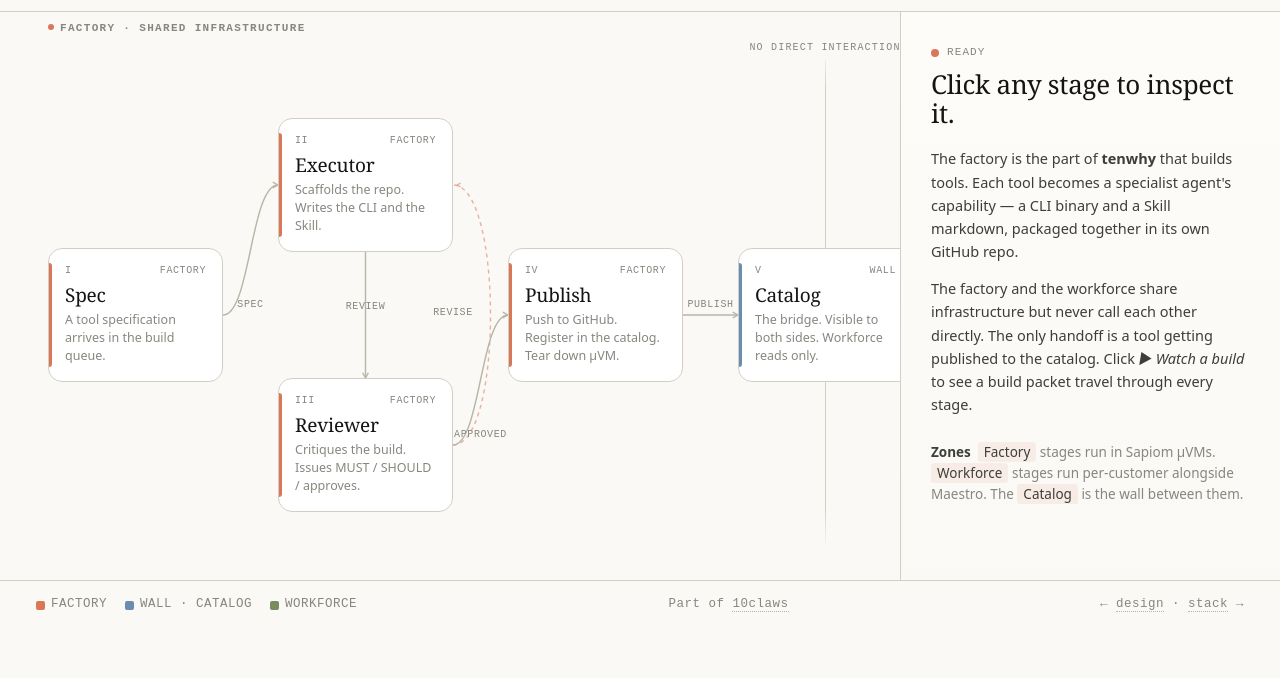
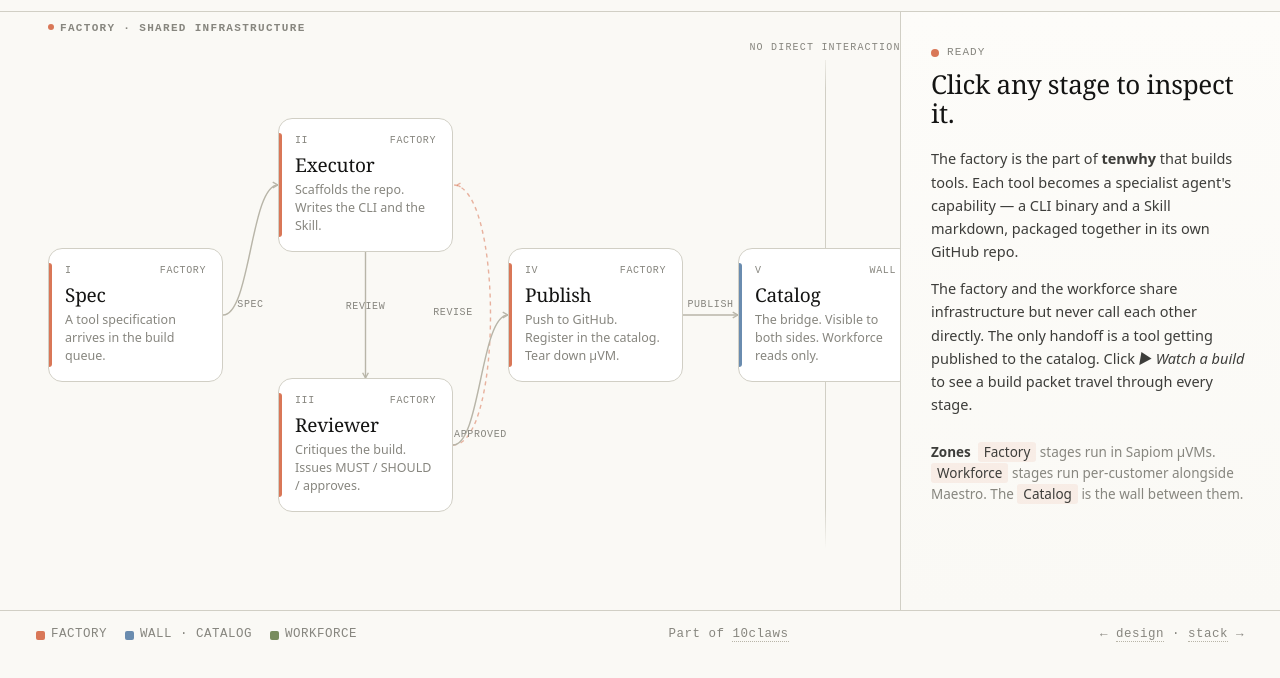
Before and after one commit to moeghashim/alphatwo-ten, a plain HTML site: page index.html in a window 1280 px wide. Shown: the part 66-744 px from the top of the page. Drawn offline with Linux system fonts and the light colour scheme.

Commit message:
Factory map: +30px breathing room beneath canvas before footer
Canvas-wrap padding-bottom 12px → 42px, so the footer no longer crowds
the bottom of the canvas. Top padding stays at 16px.

Co-Authored-By: Claude Opus 4.7 (1M context) <noreply@anthropic.com>

```diff
--- a/index.html
+++ b/index.html
@@ -110,7 +110,7 @@
   /* ---- Pipeline canvas ---- */
   .canvas-wrap {
     position: relative;
-    padding: 16px 28px 12px;
+    padding: 16px 28px 42px;
     overflow-x: auto;
   }
   .canvas {
```
